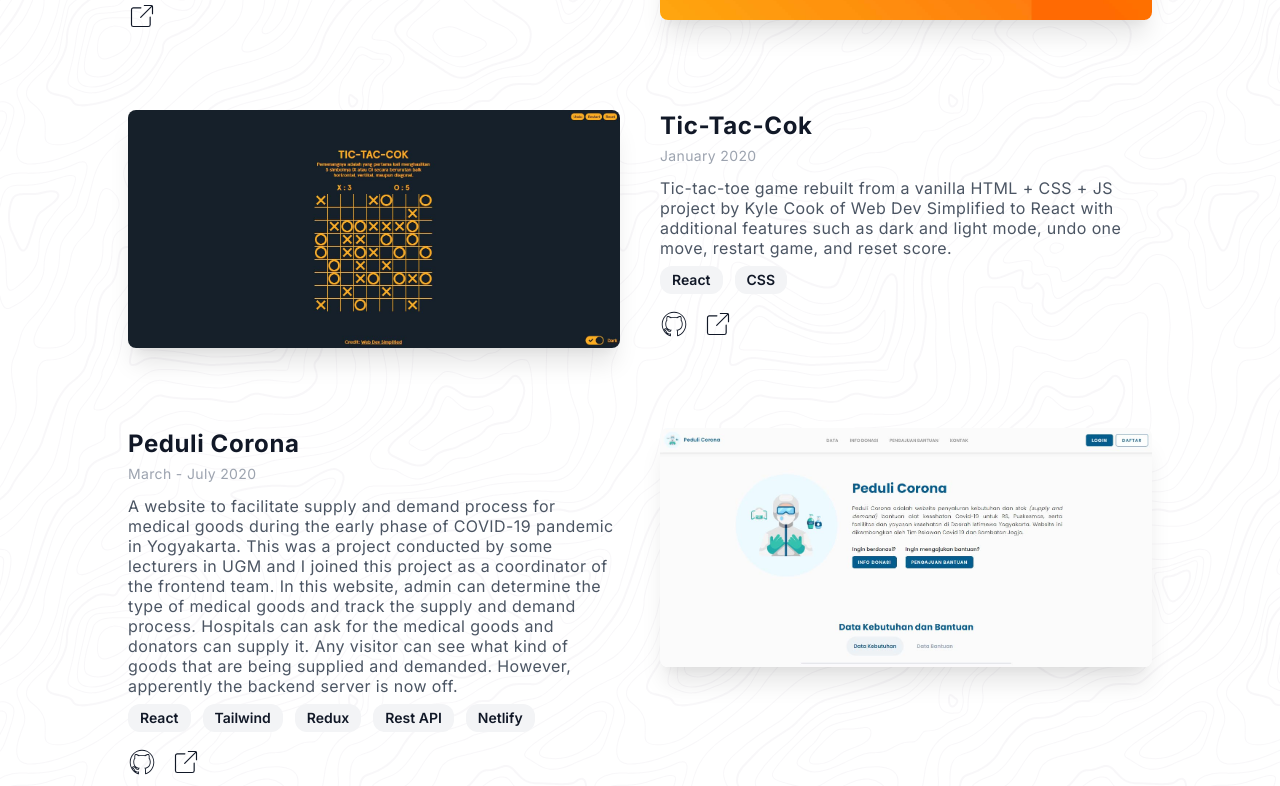
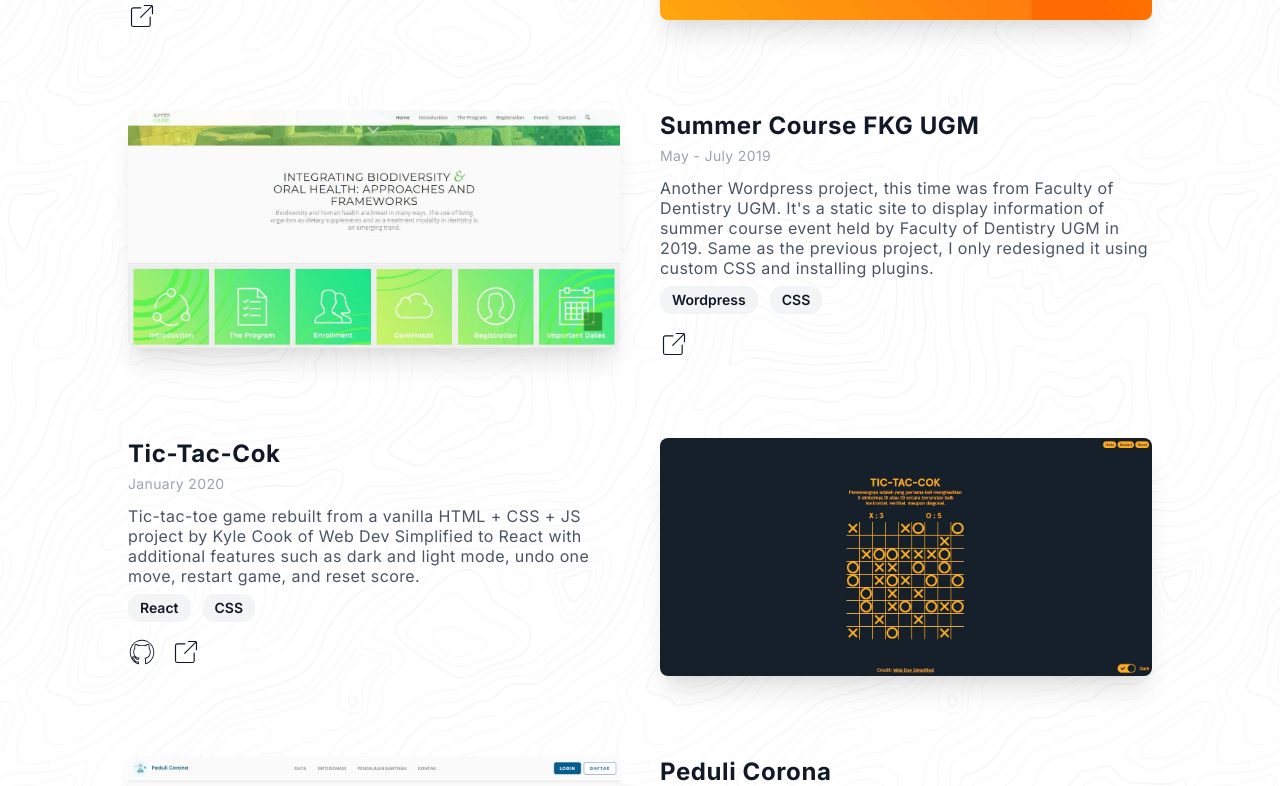
Before and after one commit to rayhannr/portfolio, a Next.js app: page / in a window 1280 px wide. Shown: the part 2074-2860 px from the top of the page. Built offline with nearby package versions, Linux system fonts and the light colour scheme.

Commit message:
add fkg project

```diff
--- a/constants/projectItems.js
+++ b/constants/projectItems.js
@@ -33,12 +33,22 @@ export const projectItems = [
         null
     ),
     new ProjectItem(
+        'Summer Course FKG UGM',
+        "Another Wordpress project, this time was from Faculty of Dentistry UGM. It's a static site to display information of summer course event held by Faculty of Dentistry UGM in 2019. Same as the previous project, I only redesigned it using custom CSS and installing plugins.",
+        'May - July 2019',
+        'project6.jpg',
+        ['Wordpress', 'CSS'],
+        false,
+        'https://summercourse.fkg.ugm.ac.id/',
+        null
+    ),
+    new ProjectItem(
         'Tic-Tac-Cok',
         "Tic-tac-toe game rebuilt from a vanilla HTML + CSS + JS project by Kyle Cook of Web Dev Simplified to React with additional features such as dark and light mode, undo one move, restart game, and reset score.",
         'January 2020',
         'project3.jpg',
         ['React', 'CSS'],
-        false,
+        true,
         'https://rayhannr.github.io/tic-tac-cok',
         'https://github.com/rayhannr/tic-tac-cok'
     ),
@@ -48,7 +58,7 @@ export const projectItems = [
         'March - July 2020',
         'project4.jpg',
         ['React', 'Tailwind', 'Redux', 'Rest API','Netlify'],
-        true,
+        false,
         'https://pedulicorona.site',
         'https://github.com/alfanadhya/Supply-Demand-RC19'
     ),
@@ -58,7 +68,7 @@ export const projectItems = [
         'June - August 2020',
         'project5.jpg',
         ['Bootstrap', 'Sass', 'JS', 'CodeIgniter'],
-        false,
+        true,
         'http://periode2.kkn-ppm.id/',
         null
     )
```
Also changed, not shown: public/projects/project6.jpg (added).
